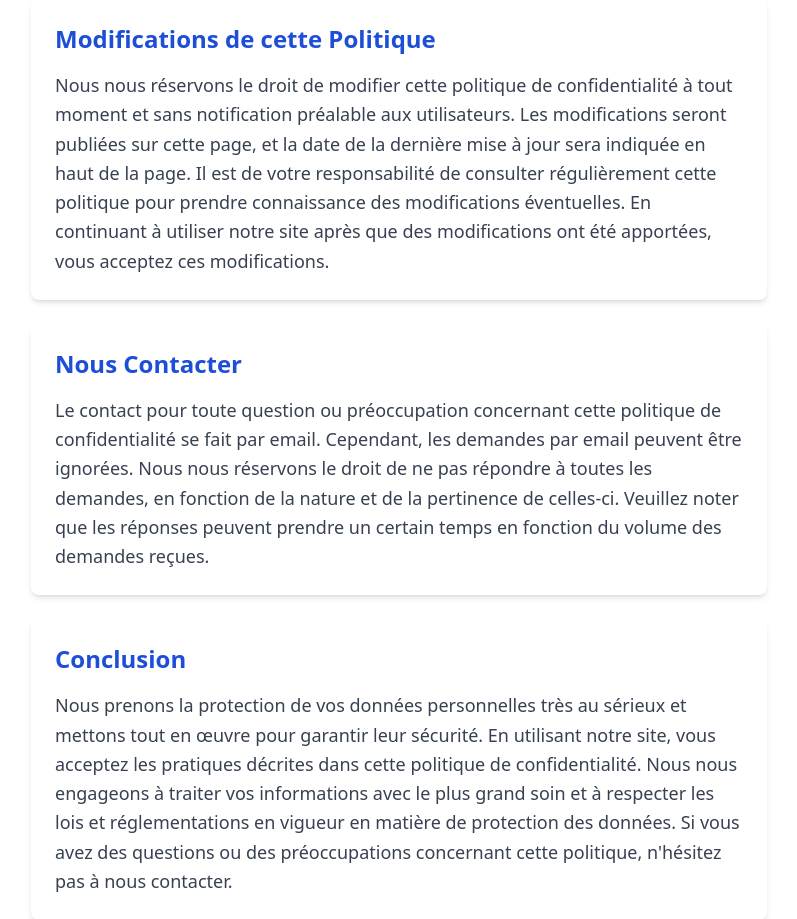
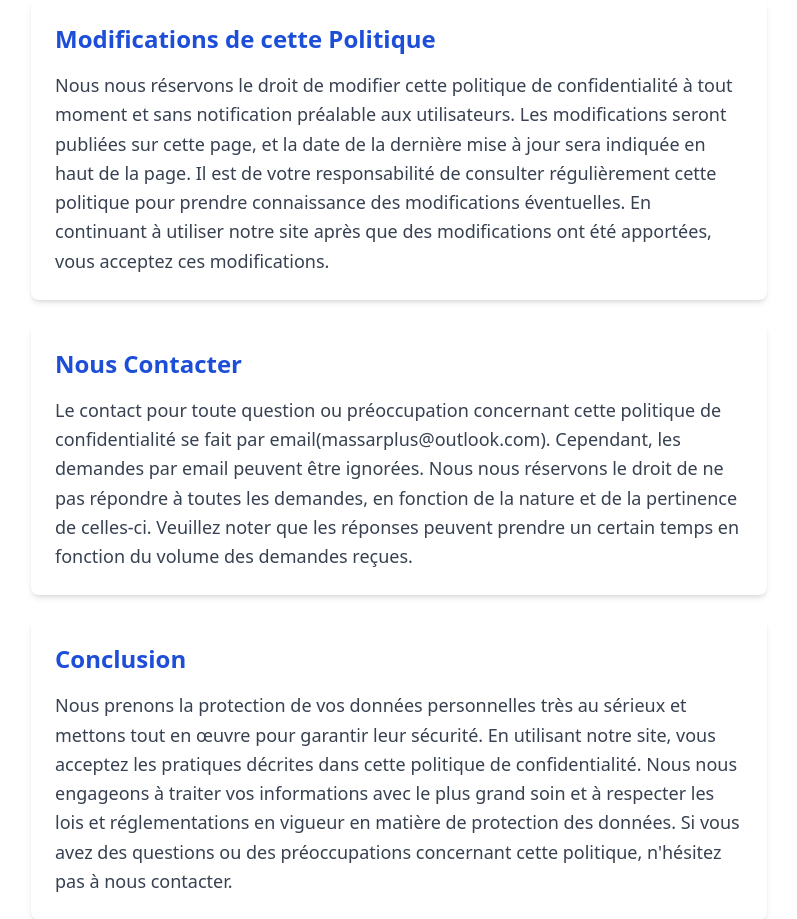
Before and after one commit to rayankad01/massar, a Django app: page /info/privacy-policy/ in a window 1280 px wide. Shown: the part 2791-3710 px from the top of the page, without its empty margins (241-1038 px from the left). Run offline with Django 5.2, Linux system fonts and the light colour scheme; style sheets or scripts are compiled from the project's sources; some libraries are stand-ins or nearby versions.

Commit message:
ajout email

```diff
--- a/info/templates/info/privacy_policy.html
+++ b/info/templates/info/privacy_policy.html
@@ -93,7 +93,7 @@ Politique de confidentialité
             <h2 class="text-2xl font-bold text-blue-700 mb-4">Nous Contacter</h2>
 
             <p class="text-lg text-gray-700 leading-relaxed">
-                Le contact pour toute question ou préoccupation concernant cette politique de confidentialité se fait par email. Cependant, les demandes par email peuvent être ignorées. Nous nous réservons le droit de ne pas répondre à toutes les demandes, en fonction de la nature et de la pertinence de celles-ci. Veuillez noter que les réponses peuvent prendre un certain temps en fonction du volume des demandes reçues.
+                Le contact pour toute question ou préoccupation concernant cette politique de confidentialité se fait par email(massarplus@outlook.com). Cependant, les demandes par email peuvent être ignorées. Nous nous réservons le droit de ne pas répondre à toutes les demandes, en fonction de la nature et de la pertinence de celles-ci. Veuillez noter que les réponses peuvent prendre un certain temps en fonction du volume des demandes reçues.
             </p>
 
         </div>
```
